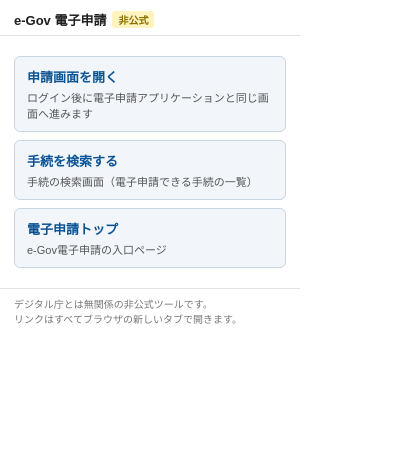
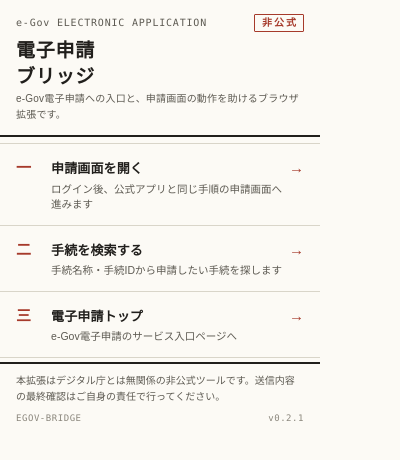
Before and after one commit to 0ppaikoa/egov-bridge, a browser extension: page src/popup.html in a window 400 px wide. Drawn offline with Linux system fonts and the light colour scheme.

Commit message:
popup: AIスロップ色とタイポグラフィを除去し、帳票調のデザインに刷新
- 見出しを游明朝/ヒラギノ明朝系、本文をヒラギノ角ゴ/游ゴシック/メイリオに（Inter/Noto Sans/system-ui 由来の没個性を排除）
- 中央寄せカード＋淡い影＋角丸UIを廃し、罫線と左揃え＋明朝「一二三」の帳票レイアウトへ
- アクセントを印鑑色の朱（単色）に限定、グラデーション・影・絵文字なし
- version 0.2.1

```diff
--- a/src/popup.html
+++ b/src/popup.html
@@ -3,83 +3,174 @@
 <head>
   <meta charset="utf-8" />
   <meta name="viewport" content="width=device-width, initial-scale=1" />
-  <title>e-Gov 電子申請</title>
+  <title>e-Gov 電子申請ブリッジ</title>
   <style>
-    :root { color-scheme: light; }
+    :root {
+      --ink: #211f1c;        /* 本文の墨 */
+      --muted: #5d5a52;      /* 補足の墨 */
+      --paper: #fcfaf5;      /* 生成りの紙 */
+      --rule: #d9d5c9;       /* 罫線 */
+      --accent: #a63a2b;     /* 朱（印章） */
+      --serif: "Yu Mincho", "YuMincho", "Hiragino Mincho ProN", "Hiragino Mincho Pro", "MS PMincho", serif;
+      --gothic: "Hiragino Kaku Gothic ProN", "Yu Gothic", "YuGothic", "Yu Gothic UI", "Meiryo", "MS PGothic", sans-serif;
+      --mono: "SFMono-Regular", "Consolas", "Menlo", monospace;
+    }
+    * { box-sizing: border-box; margin: 0; padding: 0; }
     body {
-      width: 300px;
-      margin: 0;
-      font-family: "Hiragino Kaku Gothic ProN", "Yu Gothic UI", "Yu Gothic", "Meiryo", sans-serif;
+      width: 320px;
+      background: var(--paper);
+      color: var(--ink);
+      font-family: var(--gothic);
       font-size: 13px;
-      color: #1f1f1f;
-      background: #ffffff;
+      line-height: 1.6;
+      -webkit-font-smoothing: antialiased;
     }
+    ::selection { background: #ecd9d4; }
+
     header {
-      padding: 10px 14px 6px;
-      border-bottom: 1px solid #e3e3e3;
+      padding: 14px 16px 12px;
+      border-bottom: 2px solid var(--ink);
     }
-    header .title { font-size: 13px; font-weight: 700; }
-    header .badge {
+    .rule-kicker {
+      display: flex;
+      justify-content: space-between;
+      align-items: baseline;
+      font-family: var(--mono);
+      font-size: 10px;
+      letter-spacing: 0.08em;
+      color: var(--muted);
+      margin-bottom: 6px;
+    }
+    .kicker-right {
       display: inline-block;
-      margin-left: 6px;
-      padding: 1px 6px;
-      border-radius: 3px;
+      border: 1.5px solid var(--accent);
+      color: var(--accent);
+      padding: 0 5px;
+      font-family: var(--gothic);
       font-size: 10px;
-      font-weight: 600;
-      color: #8a6d00;
-      background: #fff3bf;
-      vertical-align: 1px;
+      font-weight: 700;
+      letter-spacing: 0.2em;
+      text-indent: 0.2em;
+      border-radius: 1px;
     }
-    main { padding: 12px 14px; }
-    a.action {
+    h1 {
+      font-family: var(--serif);
+      font-size: 19px;
+      font-weight: 700;
+      letter-spacing: 0.04em;
+      line-height: 1.35;
+    }
+    .sub {
+      margin-top: 2px;
+      font-size: 10px;
+      color: var(--muted);
+      letter-spacing: 0.02em;
+    }
+
+    nav { padding: 6px 0 4px; }
+    a.item {
+      display: grid;
+      grid-template-columns: 2.2em 1fr auto;
+      align-items: baseline;
+      gap: 0.5em;
+      padding: 12px 16px;
+      border-bottom: 1px solid var(--rule);
+      text-decoration: none;
+      color: var(--ink);
+    }
+    a.item:first-child { border-top: 1px solid var(--rule); }
+    a.item:hover { background: #f3f0e6; }
+    a.item:focus-visible {
+      outline: 2px solid var(--accent);
+      outline-offset: -2px;
+      background: #f3f0e6;
+    }
+    .no {
+      font-family: var(--serif);
+      font-size: 15px;
+      color: var(--accent);
+      font-weight: 700;
+    }
+    .label {
       display: block;
-      padding: 10px 12px;
-      margin: 8px 0;
-      border: 1px solid #c9d6e2;
-      border-radius: 6px;
-      background: #f2f6fb;
-      color: #0b5394;
-      text-decoration: none;
-      font-weight: 600;
+      font-size: 13px;
+      font-weight: 700;
+      letter-spacing: 0.01em;
     }
-    a.action:hover { background: #e6edf7; border-color: #a9bdd4; }
-    a.action small {
+    .desc {
       display: block;
-      font-weight: 400;
-      color: #555;
-      font-size: 11px;
-      margin-top: 3px;
+      margin-top: 2px;
+      font-size: 10.5px;
+      color: var(--muted);
+      line-height: 1.45;
     }
+    .arrow {
+      font-family: var(--serif);
+      color: var(--accent);
+      font-size: 15px;
+    }
+
     footer {
-      padding: 8px 14px 10px;
-      border-top: 1px solid #e3e3e3;
-      color: #777;
+      padding: 9px 16px 12px;
+      border-top: 2px solid var(--ink);
       font-size: 10px;
-      line-height: 1.5;
+      line-height: 1.6;
+      color: var(--muted);
+    }
+    footer .colophon {
+      display: flex;
+      justify-content: space-between;
+      margin-top: 6px;
+      font-family: var(--mono);
+      font-size: 9px;
+      letter-spacing: 0.06em;
+      color: #8a867c;
     }
   </style>
 </head>
 <body>
   <header>
-    <span class="title">e-Gov 電子申請</span><span class="badge">非公式</span>
+    <div class="rule-kicker">
+      <span>e-Gov ELECTRONIC APPLICATION</span>
+      <span class="kicker-right">非公式</span>
+    </div>
+    <h1>電子申請<br />ブリッジ</h1>
+    <p class="sub">e-Gov電子申請への入口と、申請画面の動作を助けるブラウザ拡張です。</p>
   </header>
-  <main>
-    <a class="action" href="https://shinsei.e-gov.go.jp/recept/startup/" target="_blank" rel="noopener noreferrer">
-      申請画面を開く
-      <small>ログイン後に電子申請アプリケーションと同じ画面へ進みます</small>
+
+  <nav aria-label="申請画面への入口">
+    <a class="item" href="https://shinsei.e-gov.go.jp/recept/startup/" target="_blank" rel="noopener noreferrer">
+      <span class="no">一</span>
+      <span>
+        <span class="label">申請画面を開く</span>
+        <span class="desc">ログイン後、公式アプリと同じ手順の申請画面へ進みます</span>
+      </span>
+      <span class="arrow" aria-hidden="true">→</span>
     </a>
-    <a class="action" href="https://shinsei.e-gov.go.jp/recept/procedure-search/" target="_blank" rel="noopener noreferrer">
-      手続を検索する
-      <small>手続の検索画面（電子申請できる手続の一覧）</small>
+    <a class="item" href="https://shinsei.e-gov.go.jp/recept/procedure-search/" target="_blank" rel="noopener noreferrer">
+      <span class="no">二</span>
+      <span>
+        <span class="label">手続を検索する</span>
+        <span class="desc">手続名称・手続IDから申請したい手続を探します</span>
+      </span>
+      <span class="arrow" aria-hidden="true">→</span>
     </a>
-    <a class="action" href="https://shinsei.e-gov.go.jp/recept/" target="_blank" rel="noopener noreferrer">
-      電子申請トップ
-      <small>e-Gov電子申請の入口ページ</small>
+    <a class="item" href="https://shinsei.e-gov.go.jp/recept/" target="_blank" rel="noopener noreferrer">
+      <span class="no">三</span>
+      <span>
+        <span class="label">電子申請トップ</span>
+        <span class="desc">e-Gov電子申請のサービス入口ページへ</span>
+      </span>
+      <span class="arrow" aria-hidden="true">→</span>
     </a>
-  </main>
+  </nav>
+
   <footer>
-    デジタル庁とは無関係の非公式ツールです。<br />
-    リンクはすべてブラウザの新しいタブで開きます。
+    本拡張はデジタル庁とは無関係の非公式ツールです。送信内容の最終確認はご自身の責任で行ってください。
+    <div class="colophon">
+      <span>EGOV-BRIDGE</span>
+      <span>v0.2.1</span>
+    </div>
   </footer>
 </body>
 </html>
```
Also changed, not shown: manifest.json.
